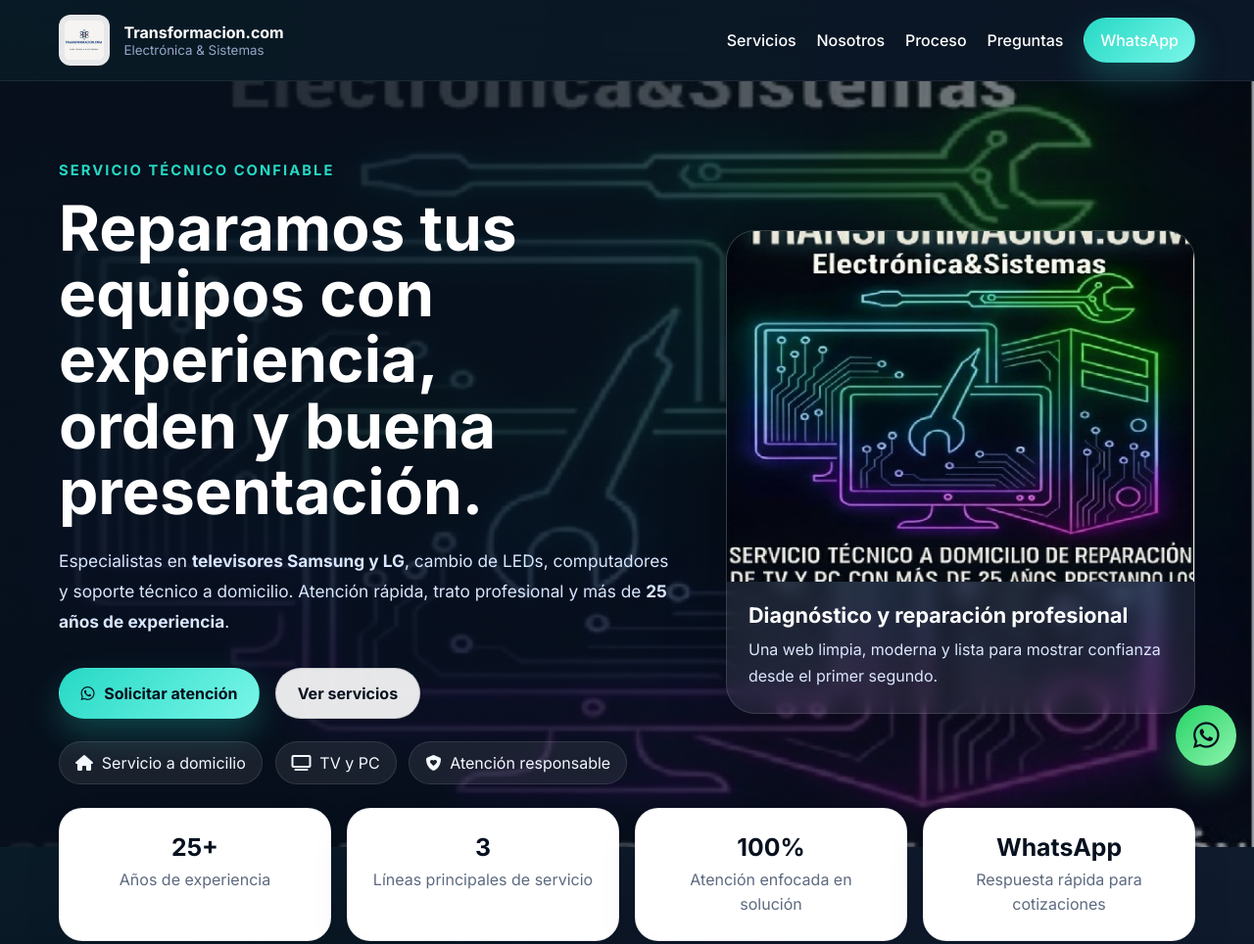
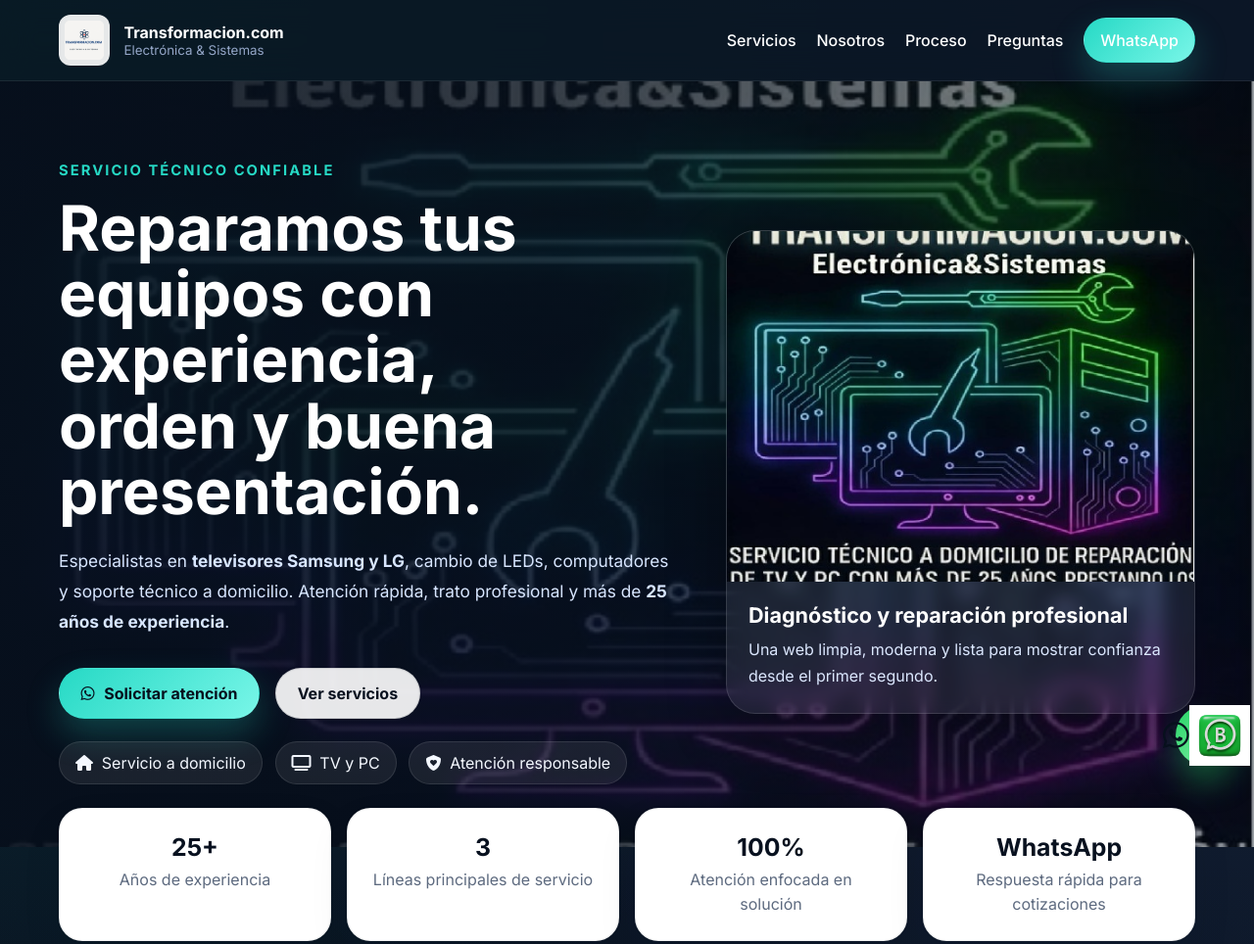
Before and after one commit to amoramiarte777-sudo/transformacion-com, a plain HTML site: page index.html in a window 1280 px wide. Shown: the top 964 px of the page at 98% size. Drawn offline with Linux system fonts and the light colour scheme; a small style sheet from the web is missing.

Commit message:
Add WhatsApp logo image to contact link

```diff
--- a/index.html
+++ b/index.html
@@ -309,6 +309,7 @@
 
   <a class="floating-whatsapp" href="https://wa.me/573163392695?text=Hola%2C%20quiero%20cotizar%20un%20servicio" target="_blank" rel="noreferrer" aria-label="Contactar por WhatsApp">
     <i class="fa-brands fa-whatsapp"></i>
+     <img src="assets/img/logowhasap.jpg" alt="Mantenimiento de computador portátil" />
   </a>
 
   <script src="script.js"></script>
```
